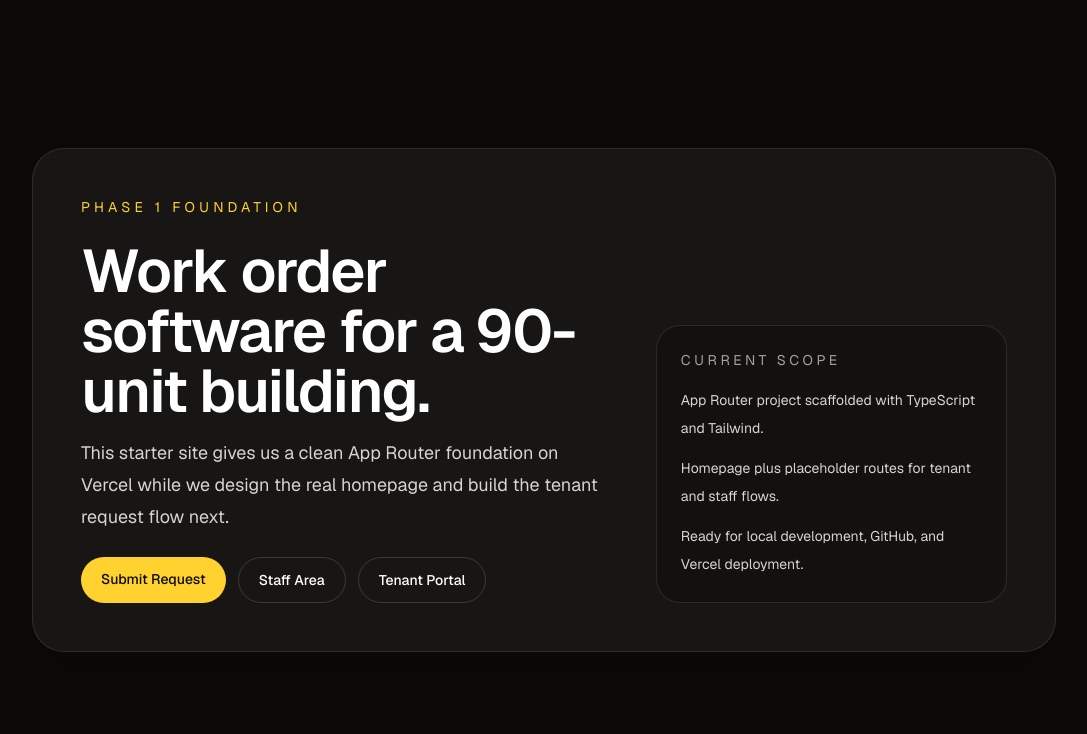
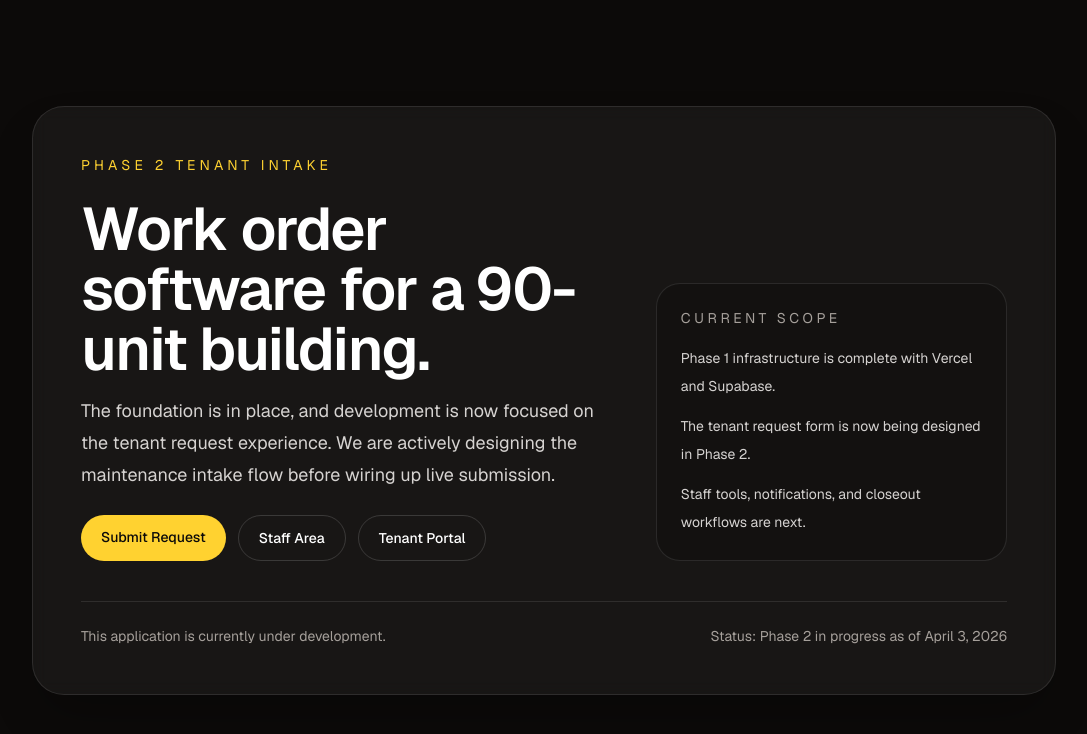
Before and after one commit to chris96/WorkOrderSoftware, a Next.js app: page / in a window 1280 px wide. Shown: the top 734 px of the page, without its empty margins (96-1183 px from the left). Built offline with nearby package versions, Linux system fonts and the light colour scheme.

Commit message:
Update homepage for Phase 2 status

```diff
--- a/src/app/page.tsx
+++ b/src/app/page.tsx
@@ -1,22 +1,28 @@
 import Link from "next/link";
 
 export default function Home() {
+  const currentDate = new Intl.DateTimeFormat("en-US", {
+    month: "long",
+    day: "numeric",
+    year: "numeric",
+  }).format(new Date("2026-04-03T12:00:00-04:00"));
+
   return (
     <main className="flex flex-1 items-center justify-center px-6 py-16">
       <div className="w-full max-w-5xl rounded-[2rem] border border-white/10 bg-white/5 p-8 shadow-2xl shadow-black/30 backdrop-blur md:p-12">
         <div className="grid gap-12 md:grid-cols-[1.2fr_0.8fr] md:items-end">
           <section className="space-y-6">
             <p className="text-sm uppercase tracking-[0.3em] text-amber-300">
-              Phase 1 Foundation
+              Phase 2 Tenant Intake
             </p>
             <div className="space-y-4">
               <h1 className="max-w-2xl text-4xl font-semibold tracking-tight text-white md:text-6xl">
                 Work order software for a 90-unit building.
               </h1>
               <p className="max-w-2xl text-lg leading-8 text-stone-300">
-                This starter site gives us a clean App Router foundation on
-                Vercel while we design the real homepage and build the tenant
-                request flow next.
+                The foundation is in place, and development is now focused on
+                the tenant request experience. We are actively designing the
+                maintenance intake flow before wiring up live submission.
               </p>
             </div>
             <div className="flex flex-wrap gap-3">
@@ -37,12 +43,19 @@ export default function Home() {
               Current Scope
             </h2>
             <ul className="mt-4 space-y-3 text-sm leading-7 text-stone-300">
-              <li>App Router project scaffolded with TypeScript and Tailwind.</li>
-              <li>Homepage plus placeholder routes for tenant and staff flows.</li>
-              <li>Ready for local development, GitHub, and Vercel deployment.</li>
+              <li>Phase 1 infrastructure is complete with Vercel and Supabase.</li>
+              <li>The tenant request form is now being designed in Phase 2.</li>
+              <li>Staff tools, notifications, and closeout workflows are next.</li>
             </ul>
           </section>
         </div>
+
+        <footer className="mt-10 flex flex-col gap-2 border-t border-white/10 pt-6 text-sm text-stone-400 md:flex-row md:items-center md:justify-between">
+          <p>This application is currently under development.</p>
+          <p>
+            Status: Phase 2 in progress as of {currentDate}
+          </p>
+        </footer>
       </div>
     </main>
   );
```
